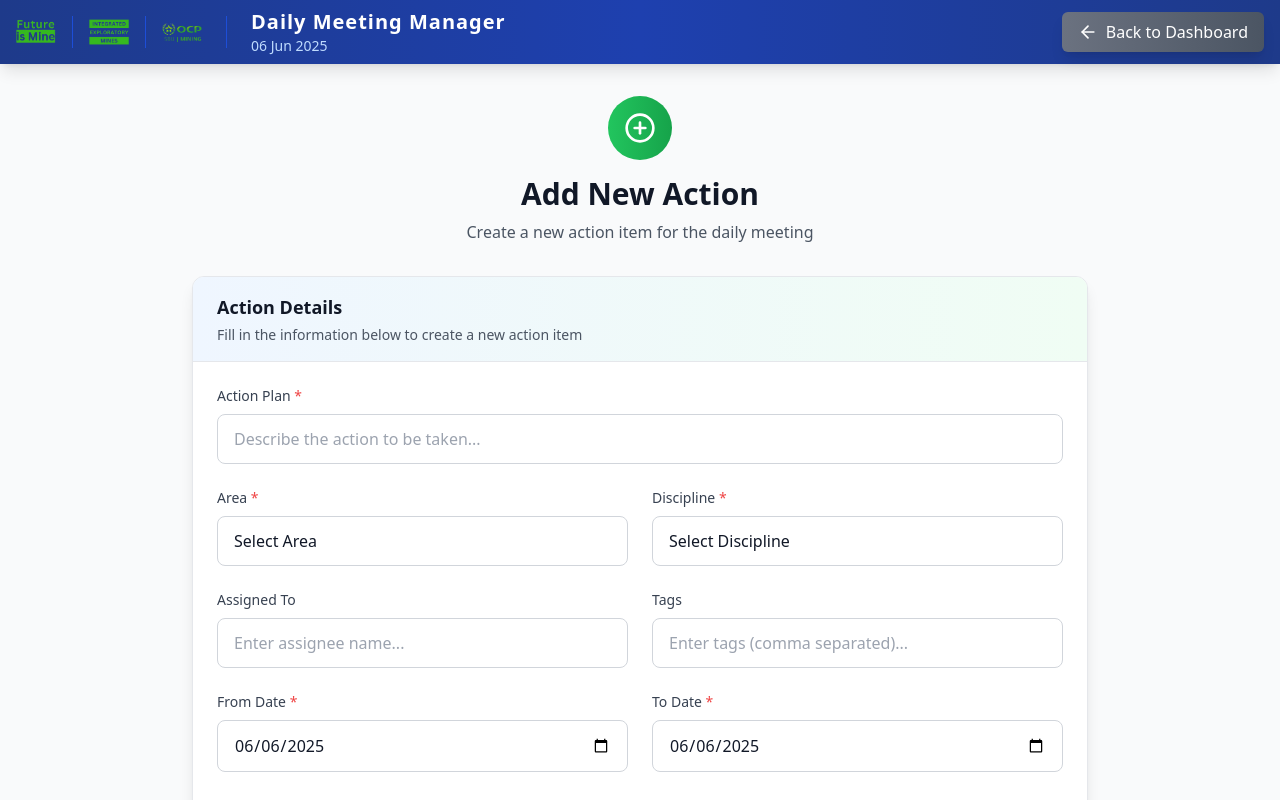
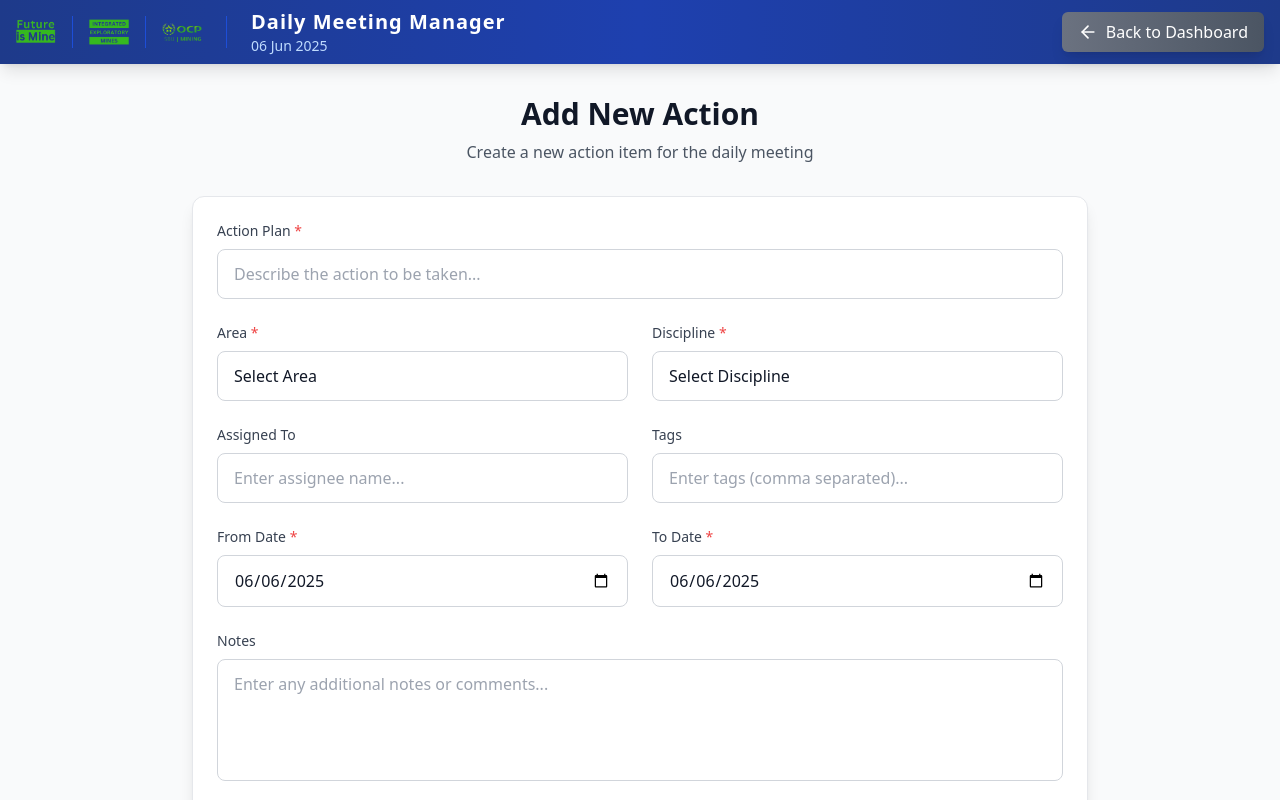
Before and after one commit to aimouhat/dailymeeting, a React (Vite) app: page /form in a window 1280 px wide. Shown: the top 800 px of the page. Built offline with nearby package versions, Linux system fonts and the light colour scheme.

Commit message:
Remove Icon and Action Details Text from Add Action Page

```diff
--- a/src/pages/ActionForm.tsx
+++ b/src/pages/ActionForm.tsx
@@ -133,22 +133,14 @@ const ActionForm: React.FC = () => {
       {/* Main Content */}
       <main className="flex-grow w-full px-2 sm:px-4 lg:px-6 py-4 sm:py-6 lg:py-8">
         <div className="max-w-4xl mx-auto">
-          {/* Page Title */}
+          {/* Page Title - Simplified */}
           <div className="text-center mb-6 sm:mb-8">
-            <div className="inline-flex items-center justify-center w-16 h-16 bg-gradient-to-r from-green-500 to-green-600 rounded-full mb-4">
-              <PlusCircle className="w-8 h-8 text-white" />
-            </div>
             <h1 className="text-2xl sm:text-3xl font-bold text-gray-900 mb-2">Add New Action</h1>
             <p className="text-gray-600">Create a new action item for the daily meeting</p>
           </div>
 
           {/* Form Container */}
           <div className="bg-white rounded-xl shadow-lg border border-gray-200 overflow-hidden">
-            <div className="bg-gradient-to-r from-blue-50 to-green-50 px-4 sm:px-6 py-4 border-b border-gray-200">
-              <h2 className="text-lg font-semibold text-gray-900">Action Details</h2>
-              <p className="text-sm text-gray-600 mt-1">Fill in the information below to create a new action item</p>
-            </div>
-
             <div className="p-4 sm:p-6">
               {successMessage && (
                 <div className="mb-4 sm:mb-6 p-4 bg-green-50 border border-green-200 rounded-lg flex items-center space-x-3">
```
